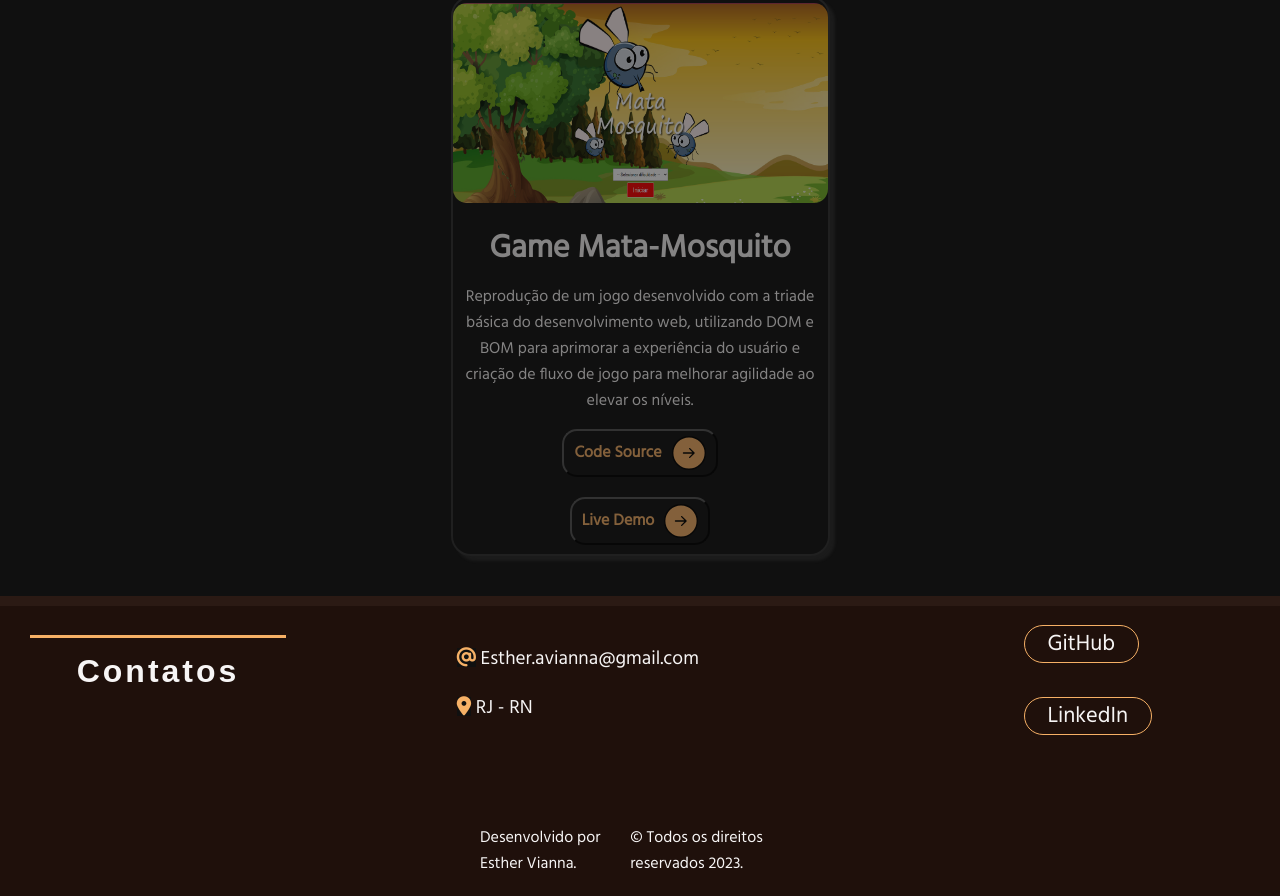
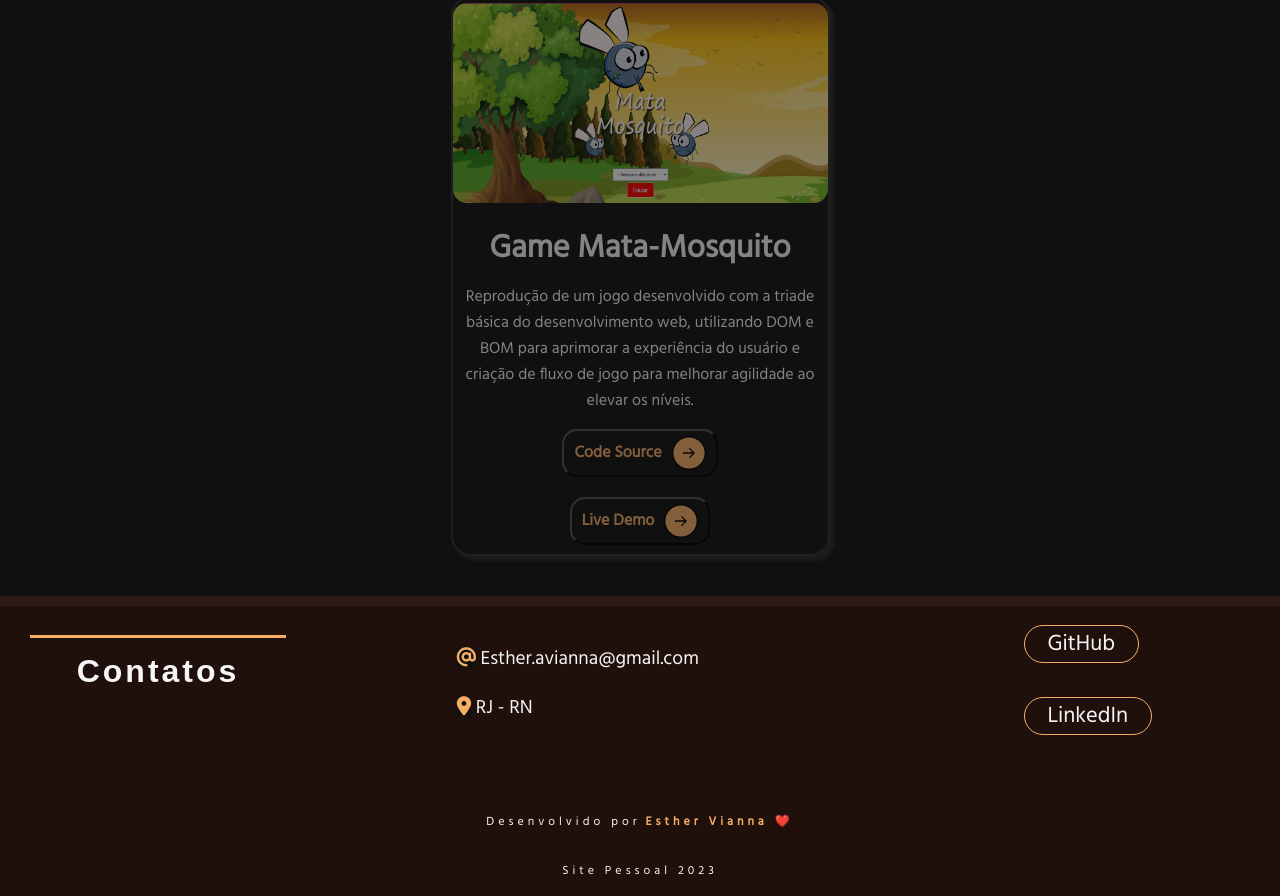
Before and after one commit to EstherVianna/Portifolio, a plain HTML site: page index.html in a window 1280 px wide. Shown: the part 2138-3034 px from the top of the page. Drawn offline with nearby package versions, Linux system fonts and the light colour scheme; a web font is replaced by a local one.

Commit message:
footer and scrollbar fixed | new cv

```diff
--- a/index.html
+++ b/index.html
@@ -27,7 +27,7 @@
             <a href="#aboutMe">Sobre mim</a>
             <a href="#projects">Projetos</a>
             <a href="#contact">Contatos</a>
-            <a href="src\imagens\EstherVianna_Front-End_CV.pdf" download id="cv">Currículo</a>
+            <a href="src\imagens\EstherVianna_FrontEnd_CV.pdf" download id="cv">Currículo</a>
         </div>
     </nav>
     <div class="content">
@@ -192,9 +192,8 @@
                         LinkedIn</a>
                 </div>
             </div>
-            <div class="rights">
-                <p>Desenvolvido por Esther Vianna.</p>
-                <p>© Todos os direitos reservados 2023.</p>
+                <span class="rights">Desenvolvido por<strong> Esther Vianna ❤️</strong> </span>
+                <span class="rights">Site Pessoal 2023</span>
             </div>
         </div>
     </footer>
--- a/src/css/footer.css
+++ b/src/css/footer.css
@@ -76,11 +76,16 @@
 .rights{
     display: flex;
     align-items: center;
+    justify-content: center;
     margin: auto;
-    width: 25%;
+    width: 100%;
     background-color: transparent;
+    letter-spacing: 4px;
+    font-size: 12px;
 }
 
-.rights p {
-    background-color: transparent;
+.rights strong{
+    color: var(--accent-hover);
+    background-color: inherit;
+    margin-left: 5px;
 }
--- a/src/css/style.css
+++ b/src/css/style.css
@@ -29,6 +29,6 @@ html{
 }
 
 ::-webkit-scrollbar-thumb {
-    background:#fdce2e79;
+    background:#f8cf4679;
     opacity: 0.5;
 }
```
Also changed, not shown: 2 other files.
